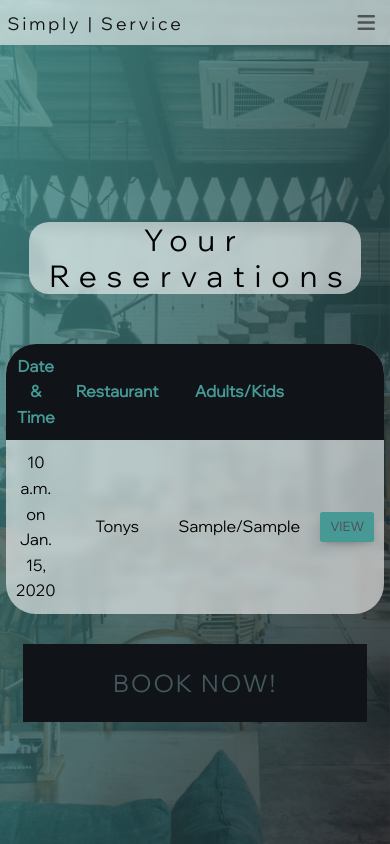
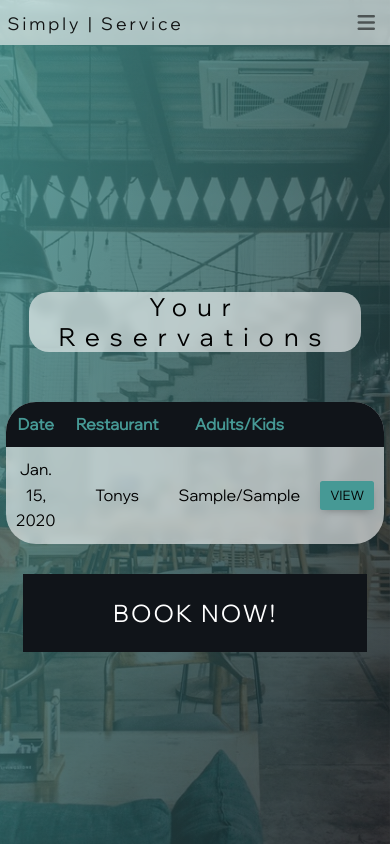
Before and after one commit to EeeBeeDee/simply-service, a Django app: page /bookings/your_bookings/ in a window 390 px wide. Run offline with Django 3.2, Linux system fonts and the light colour scheme; a user stored in the database is signed in; tables that the repository leaves empty hold one stand-in row (values such as "Sample post"); some libraries are stand-ins or nearby versions.

Commit message:
Add more media queries to your booking page

```diff
--- a/simply_service/settings.py
+++ b/simply_service/settings.py
@@ -31,7 +31,7 @@ SECRET_KEY = os.environ.get('SECRET_KEY')
 
 # SECURITY WARNING: don't run with debug turned on in production!
 # DEBUG = os.environ.get('DEBUG', False)
-DEBUG = False
+DEBUG = True
 
 ALLOWED_HOSTS = ['simply-service.herokuapp.com', 'localhost', '127.0.0.1']
 
--- a/static/style.css
+++ b/static/style.css
@@ -130,7 +130,7 @@ main {
 
 .hero-button {
     background: var(--secondary-color);
-    color: #44575b;
+    color: #fff;
     font-size: 2.4rem;
     text-transform: uppercase;
     letter-spacing: 2px;
@@ -467,6 +467,7 @@ header img {
 
 .bookings-table tbody .btn {
     background-color: var(--primary-color);
+    color: #000;
     font-size: 1.3rem;
     padding: 0.5rem 1rem;
 }
@@ -514,6 +515,7 @@ header img {
 
 .booking-btn {
     background-color: var(--primary-color);
+    color: #fff;
     font-size: 2.5rem;
     transition: all 0.2s ease-in;
 }
@@ -933,7 +935,7 @@ input::-webkit-inner-spin-button {
     }
 
     .title {
-        font-size: 3rem;
+        font-size: 2.5rem;
     }
 
     .restaurant-blurb p {
--- a/templates/your_bookings.html
+++ b/templates/your_bookings.html
@@ -17,7 +17,8 @@
                 <th class="th-right"></th>
                 <th>Adults/Kids</th>
                 <th>Restaurant</th>
-                <th class="th-left">Date & Time</th>
+                <th class="th-left">Date</th>
+                <!-- <th class="th-left d-none d-lg-block">Date & Time</th> -->
             </tr>
         </thead>
         <tbody>
@@ -27,7 +28,8 @@
                     <td class="view-btn"><a class="btn" href="{% url 'booking_detail' booking.slug %}">View</a></td>
                     <td>{{booking.no_of_adults}}/{{booking.no_of_children}}</td>
                     <td>{{ booking.restaurant }}</td>
-                    <td style="direction: ltr;">{{ booking.time }} on {{ booking.date }}</td>
+                    <td class="d-none d-lg-block" style="direction: ltr;">{{ booking.time }} on {{ booking.date }}</td>
+                    <td class="d-lg-none" style="direction: ltr;">{{ booking.date }}</td>
                 </tr>
 
             {% endfor %}
```
